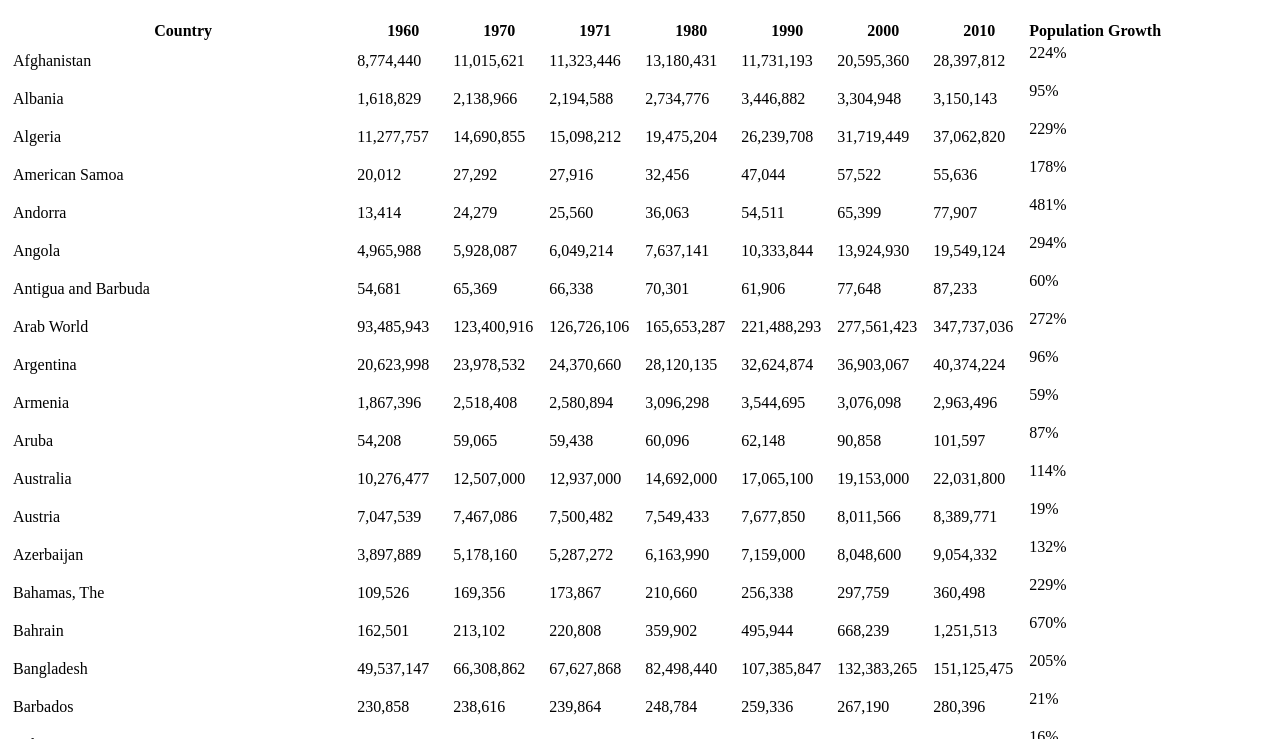
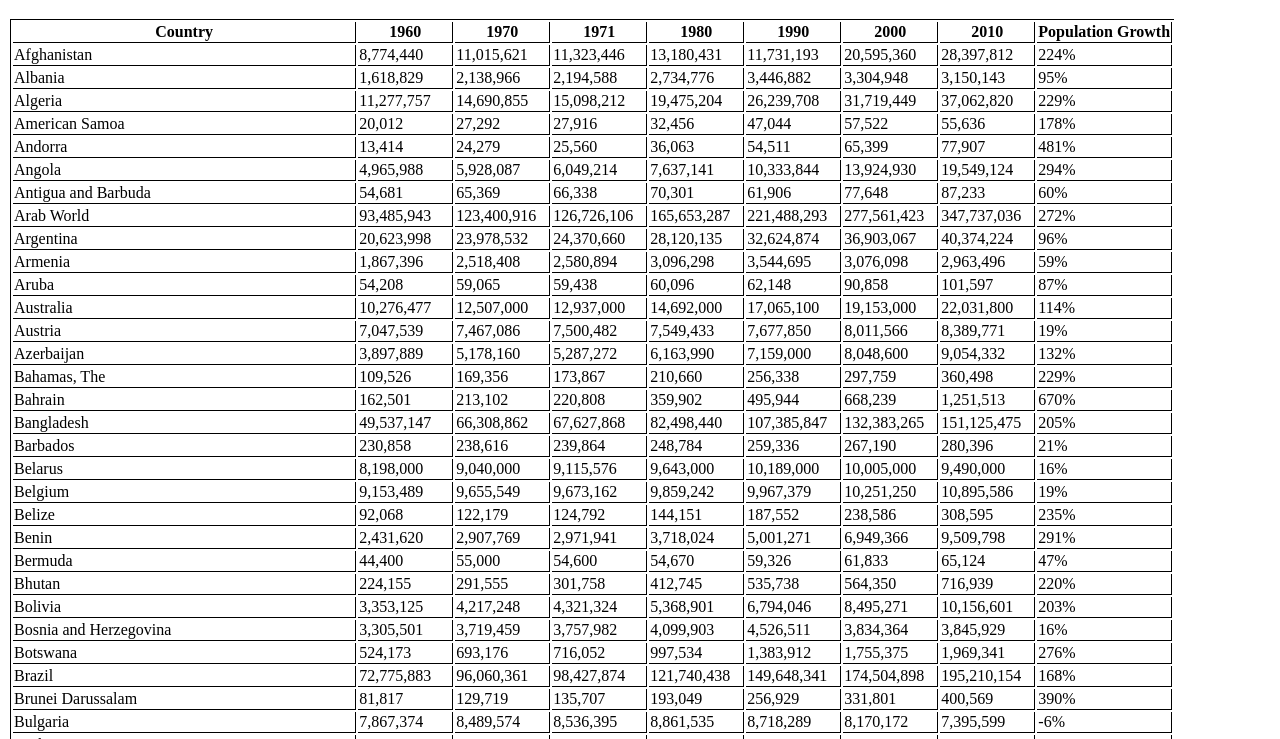
Before and after one commit to mcm0027/Angular-Templating, a plain HTML site: page countries/index.html in a window 1280 px wide. Shown: the part 61-800 px from the top of the page. Drawn offline with nearby package versions, Linux system fonts and the light colour scheme.

Commit message:
final commit

```diff
--- a/countries/index.html
+++ b/countries/index.html
@@ -33,13 +33,11 @@
          <td>{{ country[2000] | number}}</td>
          <td>{{ country[2010] | number}}</td>
 
-         <td>{{(((country[2010]-country[1960])/country[1960])*100) | number:0}}%</p>
+         <td>{{(((country[2010]-country[1960])/country[1960])*100) | number:0}}%</td>
 
         </tr>
       </table>
 
-     Write the code you need to complete the challenge!
-          <table></table>
     </div>
   </body>
 
--- a/countries/style.css
+++ b/countries/style.css
@@ -3,3 +3,17 @@
 body {
   margin-left: 10px;
 }
+th, td {
+  border-bottom: 1px solid black;
+  border-right: 1px solid black;
+
+}
+
+h1 {
+
+}
+
+table {
+  border-top: 1px solid black;
+  border-left: 1px solid black;
+}
```
